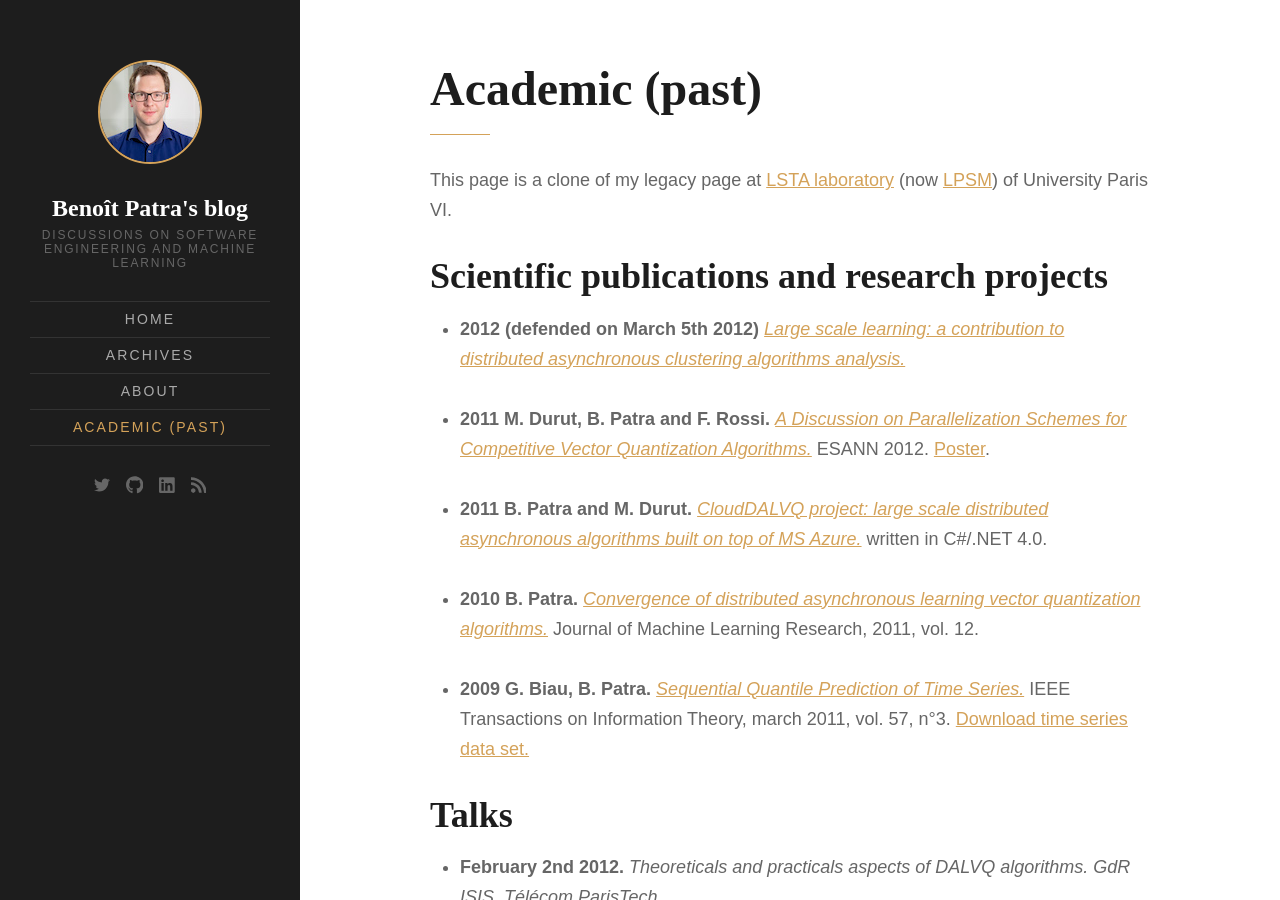
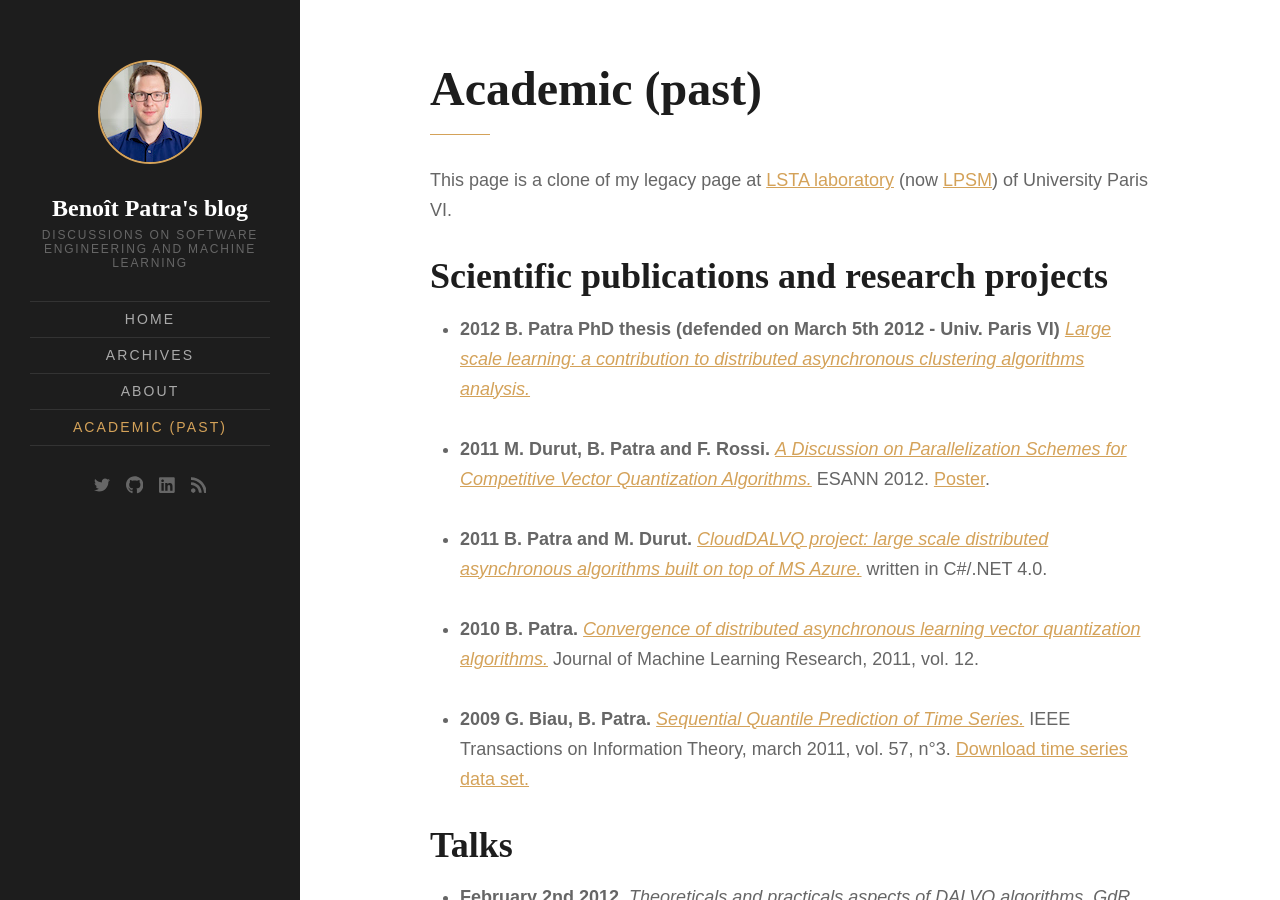
Before and after one commit to bpatra/personal-blog, a Jekyll site: the page built from academic.md, in a window 1280 px wide and 900 px high. Built offline with Jekyll 4.4.1, drawn with Linux system fonts in a browser that asks for light colours; some web fonts are replaced.

Commit message:
Add precision regarding phd thesis

```diff
--- a/academic.md
+++ b/academic.md
@@ -8,7 +8,7 @@
 
 ## Scientific publications and research projects
 
-- **2012 (defended on March 5th 2012)** [_Large scale learning: a contribution to distributed asynchronous clustering algorithms analysis._](/assets/download/research/BenoitPatra-PhDMain-2012.pdf)
+- **2012 B. Patra PhD thesis (defended on March 5th 2012 - Univ. Paris VI)** [_Large scale learning: a contribution to distributed asynchronous clustering algorithms analysis._](/assets/download/research/BenoitPatra-PhDMain-2012.pdf)
 
 - **2011 M. Durut, B. Patra and F. Rossi.** _[A Discussion on Parallelization Schemes for Competitive Vector Quantization Algorithms.](https://arxiv.org/pdf/1205.2282.pdf)_
 ESANN 2012. [Poster](https://hal.archives-ouvertes.fr/file/index/docid/696072/filename/poster.pdf).
```
